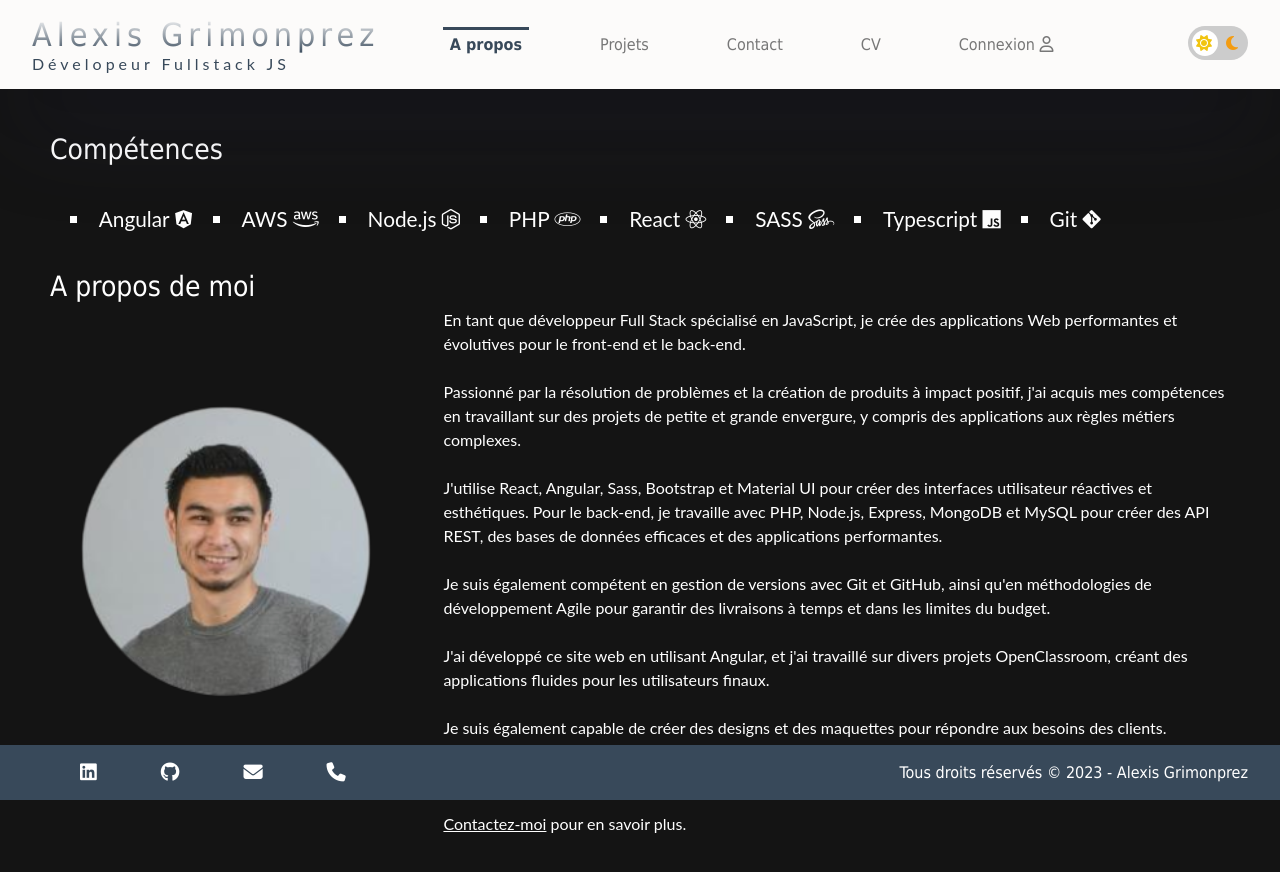
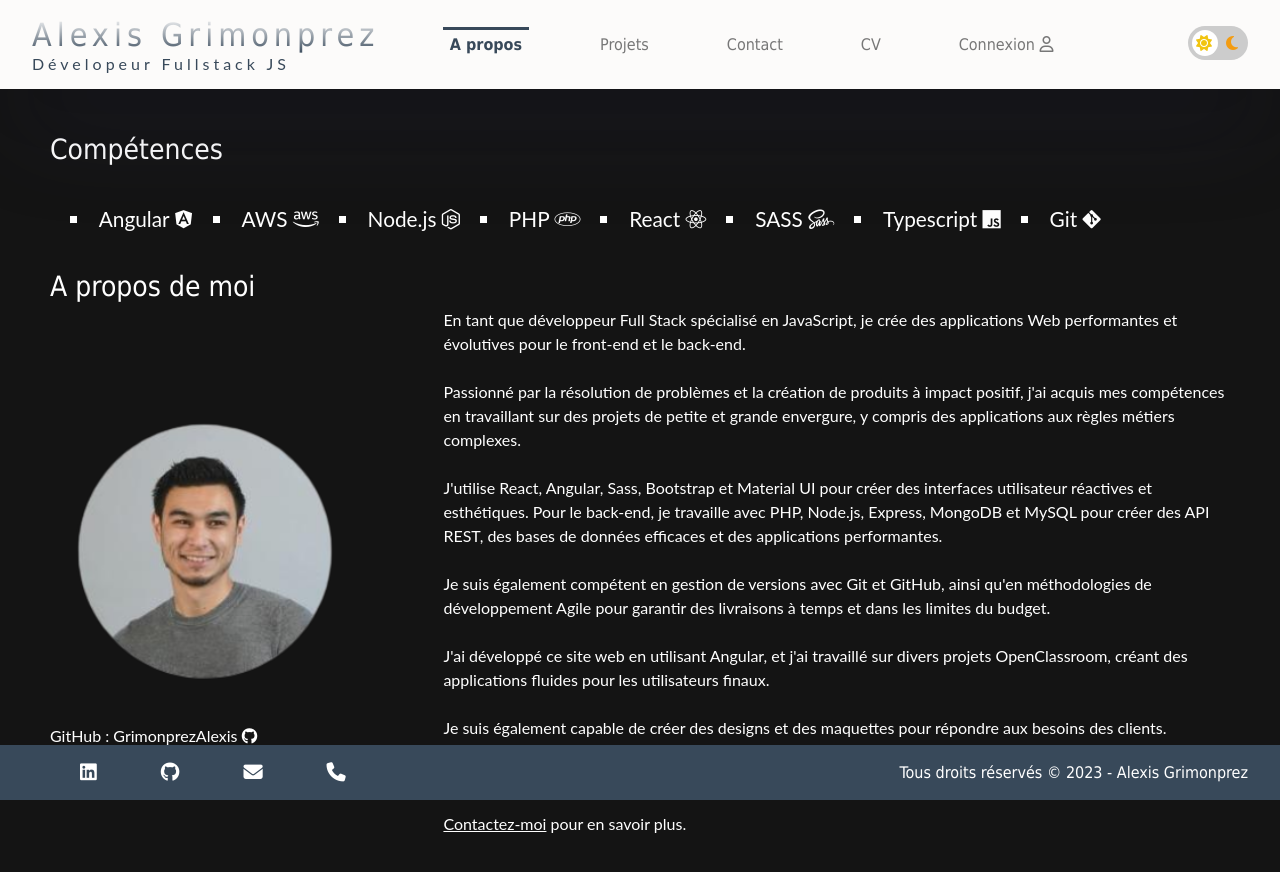
Before and after one commit to GrimonprezAlexis/Angular-portofolio, an Angular app: page /about in a window 1280 px wide. Shown: the top 872 px of the page. Built offline with nearby package versions, Linux system fonts and the light colour scheme.

Commit message:
Update size of img

```diff
--- a/src/app/pages/about/about.component.scss
+++ b/src/app/pages/about/about.component.scss
@@ -27,7 +27,7 @@
 
 img {
     display: block;
-    width: 100%;
+    width: 350px;
     height: auto;
     margin-bottom: 10px;
     padding-right: 2rem;
```
